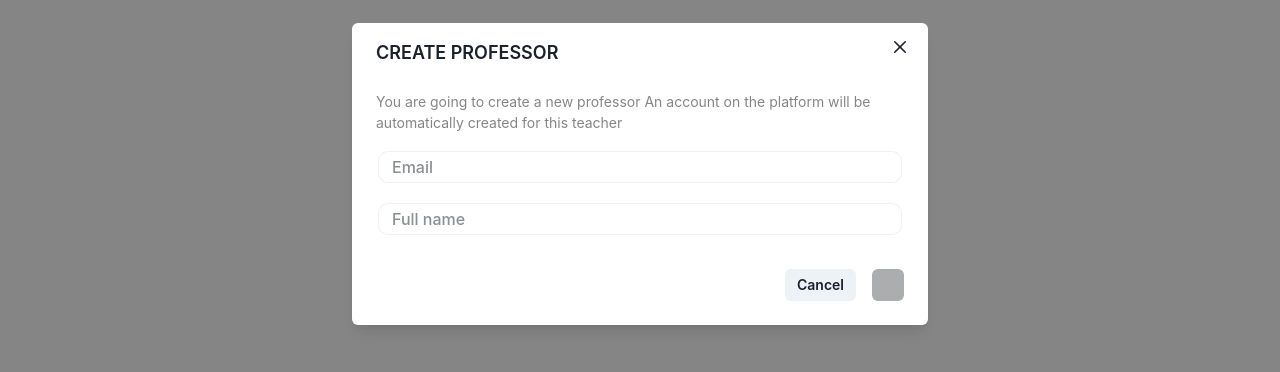
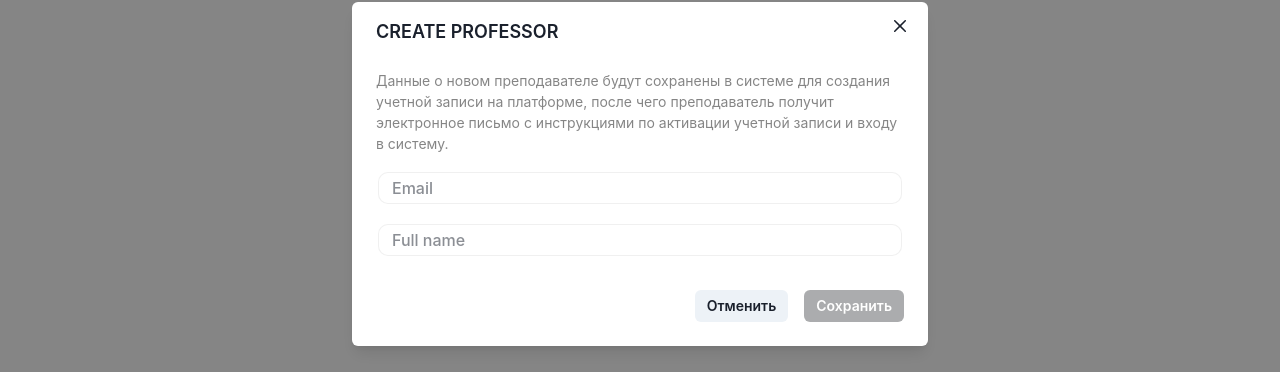
Before and after one commit to AnastasiaPeretyatko/itask-admin, a Next.js app: page /professors in a window 1280 px wide. Both pictures are taken after a click on the button "create". Shown: the part 226-598 px from the top of the page. Built offline with nearby package versions, Linux system fonts and the light colour scheme; no server answers.

Commit message:
TSK-8: созданна модалка для добавления преподавателей

```diff
--- a/src/components/modal/CreateProfessor.tsx
+++ b/src/components/modal/CreateProfessor.tsx
@@ -1,20 +1,22 @@
 import { Button, Flex, HStack } from '@chakra-ui/react'
-import { useTranslations } from 'next-intl'
 import { SubmitHandler, useForm } from 'react-hook-form'
 import CustomeInput from '../ui/CustomeInput'
 import Empty from '../ui/Empty'
 import { TProfessorCreate } from '@/types/professor'
 import { useDispatch } from 'react-redux'
 import { AppDispatch } from '@/store/store'
-import { postProfessorThunk } from '@/store/professors/professors.slice'
 import { useNotifications } from '@/hooks/useNotifications'
 import { useState } from 'react'
+import { postProfessorThunk } from '@/store/professors/createAsyncThunk.professor'
+import { useTranslations } from 'next-intl'
 
 const CreateProfessor = ({ onClose }: { onClose: () => void }) => {
+  const t = useTranslations()
   const {
     register,
     handleSubmit,
     formState: { isValid },
+    watch,
   } = useForm<TProfessorCreate>()
   const dispatch = useDispatch<AppDispatch>()
   const { showErrorMessage, showSuccessMessage } = useNotifications()
@@ -35,29 +37,29 @@ const CreateProfessor = ({ onClose }: { onClose: () => void }) => {
   return (
     <form onSubmit={handleSubmit(onSubmit)}>
       <Flex flexDir={'column'} gap={4}>
-        <Empty>
-          {
-            'You are going to create a new professor An account on the platform will be automatically created for this teacher'
-          }
-        </Empty>
-        <CustomeInput
+        <Empty>{t('Create professor information notify')}.</Empty>
+        <CustomeInput<TProfessorCreate>
           label={'Email'}
           register={register('email', { required: 'Name is required' })}
+          name={'email'}
+          watch={watch}
         />
-        <CustomeInput
+        <CustomeInput<TProfessorCreate>
           label={'Full name'}
           register={register('fullName', { required: 'Name is required' })}
+          name="fullName"
+          watch={watch}
         />
         {/* <SelectorInput label={t('Role')} /> */}
         <HStack width={'100%'} gap={4} marginY={4} justify={'end'}>
-          <Button>{'Cancel'}</Button>
+          <Button>{t('Cancel')}</Button>
           <Button
             variant={'primary'}
             type="submit"
             isLoading={isLoading}
             isDisabled={!isValid}
           >
-            {/* {t('Save')} */}
+            {t('Save')}
           </Button>
         </HStack>
       </Flex>
```
